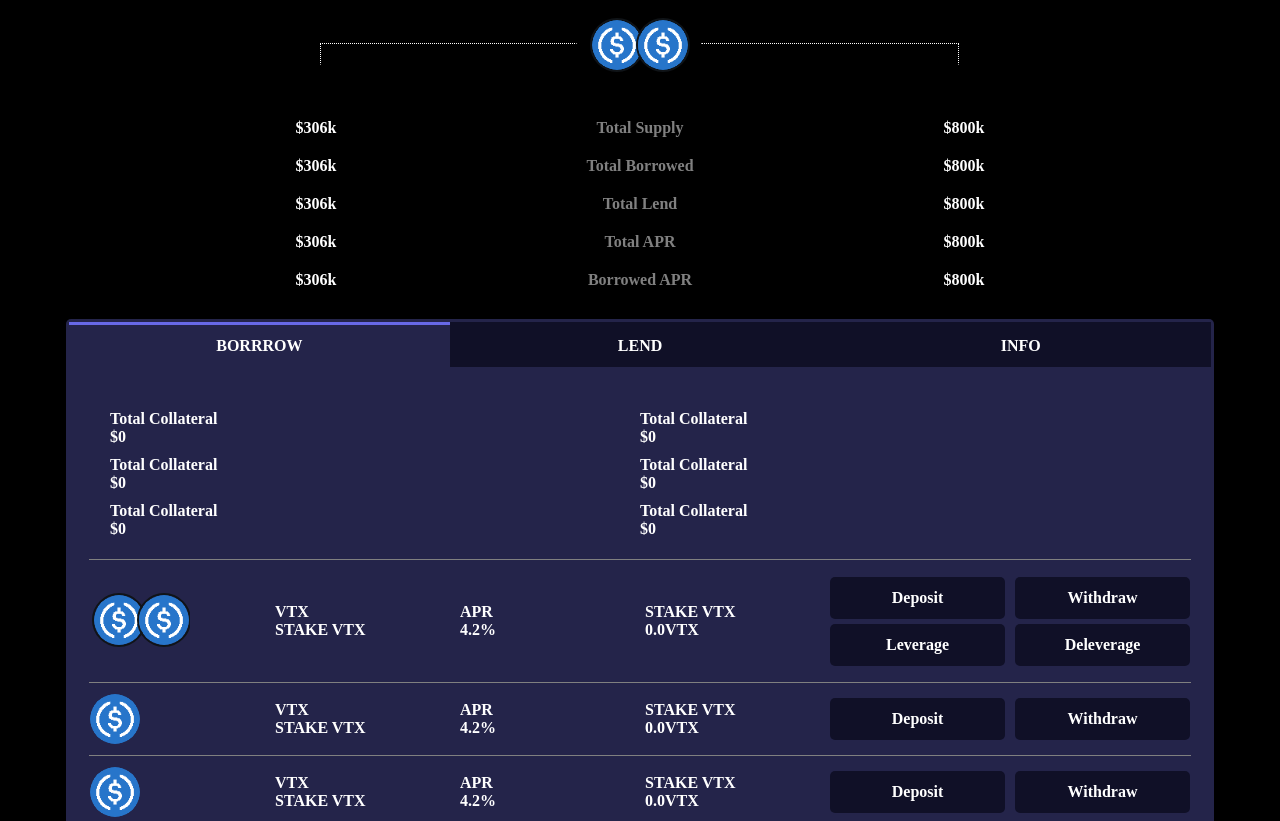
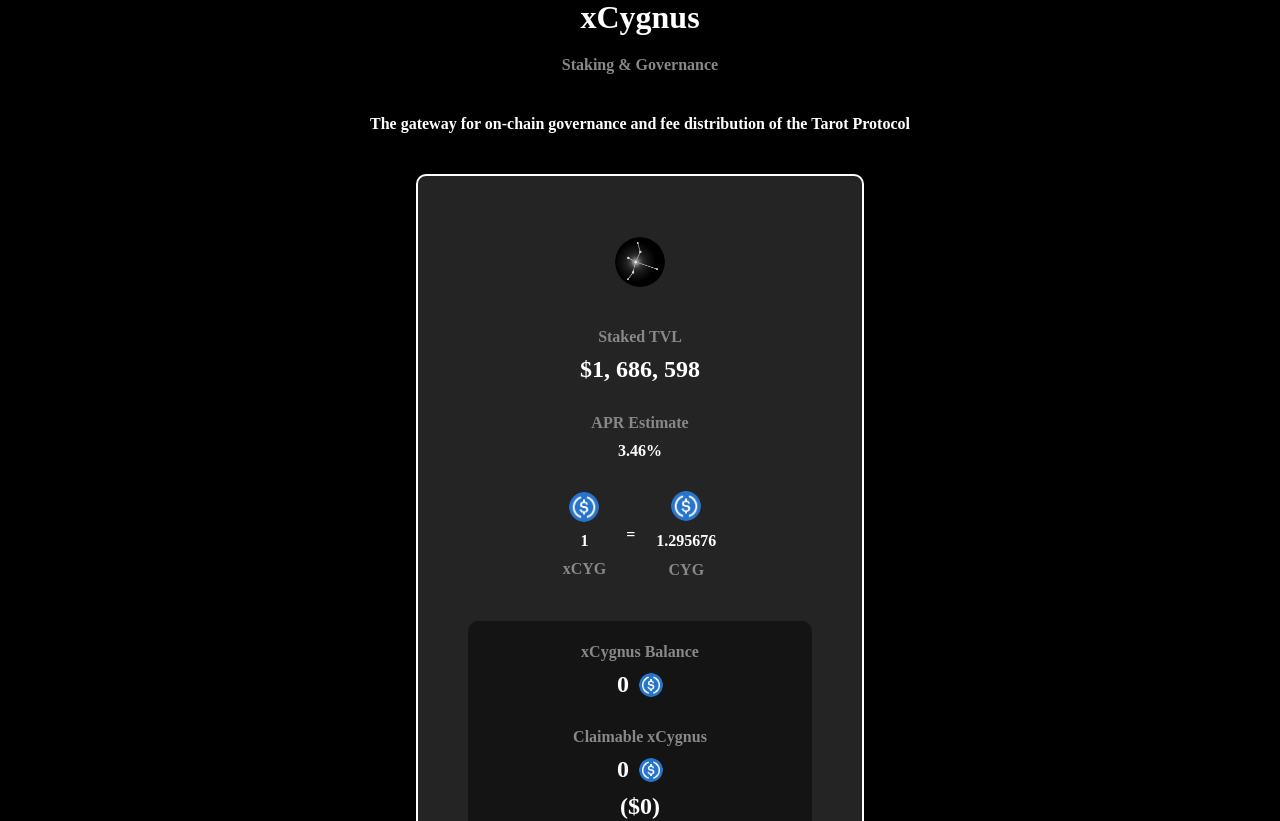
Before and after one commit to whereverest/cygnus-frontend, a React (Create React App) app: page /stake in a window 1280 px wide. Shown: the part 343-1164 px from the top of the page. Built offline with nearby package versions, Linux system fonts and the light colour scheme.

Commit message:
staking-page-add

```diff
--- a/src/App.tsx
+++ b/src/App.tsx
@@ -11,6 +11,7 @@
 // styles
 import "./styles/index.scss";
 import { Footer } from "./ui/organisms";
+import Stake from "./ui/pages/stake";
 
 const App: React.FC = () => {
   return (
@@ -18,6 +19,7 @@
       <Header />
       <Routes>
         <Route path="/" element={<Home />} />
+        <Route path="/stake" element={<Stake />} />
         <Route path="/:poolId" element={<Pool />} />
       </Routes>
       <Footer />
--- a/src/config/dimension.ts
+++ b/src/config/dimension.ts
@@ -13,9 +13,10 @@
 const ICON = {
   SMALL: 4,
   MEDIUM: 8,
-  LARGE: 12,
+  LARGE: 24,
   TOKEN: 50,
   LINK: 30,
+  EXTRA_LARGE: 120,
 };
 
 const FONT_SIZE = {
--- a/src/styles/organisms/index.scss
+++ b/src/styles/organisms/index.scss
@@ -2,3 +2,4 @@
 @import './footer.scss';
 @import './lendingPoolCard.scss';
 @import './lendingPoolTab.scss';
+@import './stakeCard.scss';
--- /dev/null
+++ b/src/styles/organisms/stakeCard.scss
@@ -0,0 +1,3 @@
+.organism-stakecard {
+  border: 2px solid white !important;
+}
--- a/src/ui/atoms/icon.tsx
+++ b/src/ui/atoms/icon.tsx
@@ -4,7 +4,7 @@
 
 interface IIconProps {
   src?: string;
-  size?: "LARGE" | "MEDIUM" | "SMALL" | "TOKEN" | "LINK";
+  size?: "LARGE" | "MEDIUM" | "SMALL" | "TOKEN" | "LINK" | "EXTRA_LARGE";
   border?: "NONE" | "SMALL" | "MEDIUM" | "LARGE";
 }
 
--- a/src/ui/organisms/header.tsx
+++ b/src/ui/organisms/header.tsx
@@ -1,9 +1,11 @@
 import React from "react";
+import { useNavigate } from "react-router-dom";
 
 import { Flex, Container, Logo, Box } from "../atoms";
 import { Button, Link } from "../molecules";
 
 const Header = () => {
+  const navigate = useNavigate();
   return (
     <Box
       className="organism-header"
@@ -24,7 +26,7 @@
             justifyContent="space-between"
             gap={30}
           >
-            <Link>PRODUCTS</Link>
+            <Link onClick={() => {navigate("/stake")}}>STAKING</Link>
             <Link>PORTFOLIO</Link>
             <Link>GOVERNANCE</Link>
           </Flex>
--- /dev/null
+++ b/src/ui/organisms/stakeCard.tsx
@@ -0,0 +1,107 @@
+import React from "react";
+
+import { Box, Flex, Grid, GridItem, Text, Process, Icon } from "../atoms";
+
+import coinPng from "../../assets/icons/coin.png";
+import logoPng from "../../assets/icons/logo.png";
+
+// import { Icons } from "../../assets";
+
+import Dimension from "../../config/dimension";
+import TokenPair from "../molecules/tokenPair";
+import { useNavigate } from "react-router-dom";
+import { Button } from "../molecules";
+
+const StakeCard = () => {
+  const navigate = useNavigate();
+  return (
+    <Flex flexDirection="row" justifyContent="center">
+      <Box
+        className="organism-stakecard"
+        borderRadius={10}
+        backgroundColor="#242424"
+        paddingHorizontal={50}
+        paddingVertical={30}
+      >
+        <Flex
+          justifyContent="center"
+          alignItems="center"
+          flexDirection="column"
+          gap={10}
+        >
+          <Box padding={30}>
+            <Icon src={logoPng} size="TOKEN" />
+          </Box>
+          <Text color="#888">Staked TVL</Text>
+          <Text fontSize="MEDIUM">$1, 686, 598</Text>
+          <Box paddingVertical={20}>
+            <Flex flexDirection="column" alignItems="center" gap={10}>
+              <Text color="#888">APR Estimate</Text>
+              <Text>3.46%</Text>
+            </Flex>
+          </Box>
+          <Flex justifyContent="space-between" alignItems="center" gap={20}>
+            <Flex flexDirection="column" alignItems="center" flex={1} gap={10}>
+              <Icon src={coinPng} size="LINK" />
+              <Flex justifyContent="center">
+                <Text>1</Text>
+              </Flex>
+              <Text color="#888">xCYG</Text>
+            </Flex>
+            <Text>{`=`}</Text>
+            <Flex flexDirection="column" alignItems="center" flex={1} gap={10}>
+              <Icon src={coinPng} size="LINK" />
+              <Box position="relative">
+                <Text>1.295676</Text>
+              </Box>
+              <Text color="#888">CYG</Text>
+            </Flex>
+          </Flex>
+          <Box padding={10}></Box>
+          <Box
+            borderColor="#888"
+            borderWidth={1}
+            backgroundColor="#141414"
+            borderRadius={10}
+          >
+            <Flex
+              flexDirection="column"
+              alignItems="center"
+              gap={20}
+            >
+              <Box paddingHorizontal={60} paddingVertical={20}>
+                <Flex gap={30} flexDirection="column">
+                  <Flex flexDirection="column" alignItems="center" gap={10}>
+                    <Text color="#888">xCygnus Balance</Text>
+                    <Flex gap={10} alignItems="center">
+                      <Text fontSize="MEDIUM">0</Text>
+                      <Icon src={coinPng} size="LARGE" />
+                    </Flex>
+                  </Flex>
+                  <Flex flexDirection="column" alignItems="center" gap={10}>
+                    <Text color="#888">Claimable xCygnus</Text>
+                    <Flex gap={10} alignItems="center">
+                      <Text fontSize="MEDIUM">0</Text>
+                      <Icon src={coinPng} size="LARGE" />
+                    </Flex>
+                    <Text fontSize="MEDIUM">($0)</Text>
+                  </Flex>
+                  <Grid gap={20}>
+                    <GridItem columns={6}>
+                      <Button backgroundColor="#444">Stake</Button>
+                    </GridItem>
+                    <GridItem columns={6}>
+                      <Button backgroundColor="#444">Unstake</Button>
+                    </GridItem>
+                  </Grid>
+                </Flex>
+              </Box>
+            </Flex>
+          </Box>
+        </Flex>
+      </Box>
+    </Flex>
+  );
+};
+
+export default StakeCard;
--- /dev/null
+++ b/src/ui/pages/stake.tsx
@@ -0,0 +1,33 @@
+import React from "react";
+
+import { Box, Container, Flex, Icon, Text } from "../atoms";
+
+import { Page } from "../molecules";
+import StakeCard from "../organisms/stakeCard";
+
+import logoPng from "../../assets/icons/logo.png";
+
+const Stake = () => {
+  return (
+    <Page>
+      <Container>
+        <Box className="page-stake">
+          <Flex flexDirection="column" alignItems="center" gap={20}>
+            <Icon src={logoPng} size="EXTRA_LARGE" />
+            <Text fontSize="LARGE">xCygnus</Text>
+            <Text color="#888">Staking & Governance</Text>
+            <Box paddingVertical={20}>
+              <Text>
+                The gateway for on-chain governance and fee distribution of the
+                Tarot Protocol
+              </Text>
+            </Box>
+            <StakeCard />
+          </Flex>
+        </Box>
+      </Container>
+    </Page>
+  );
+};
+
+export default Stake;
```
